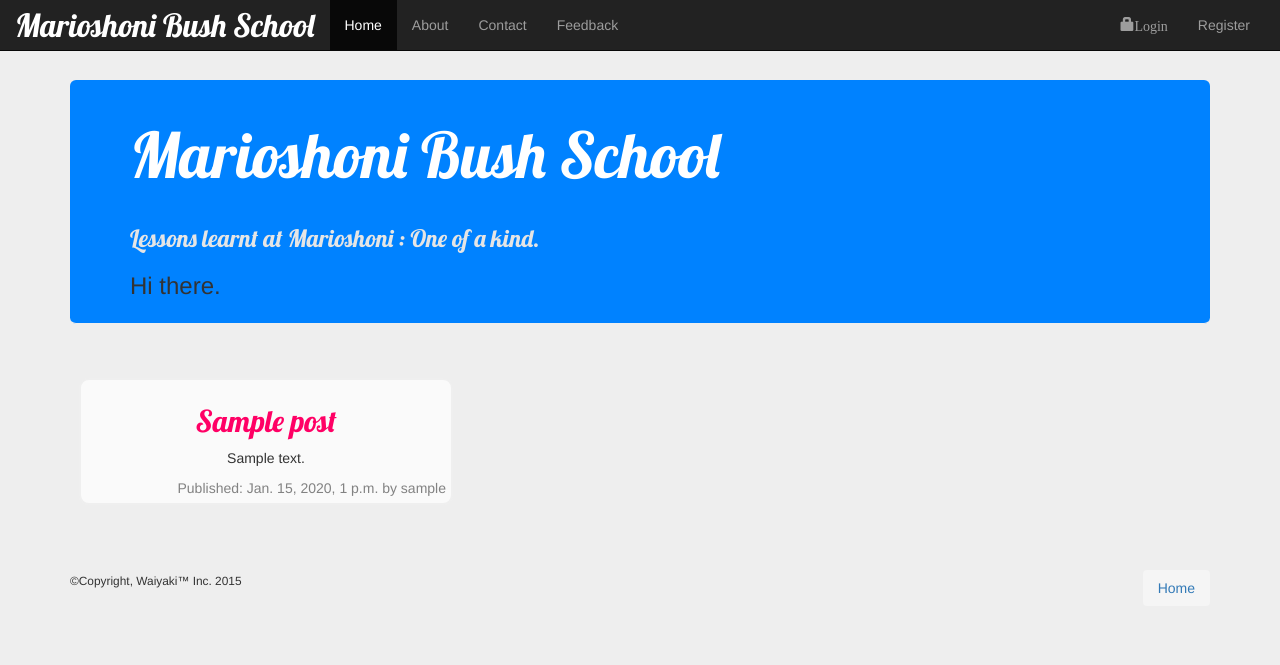
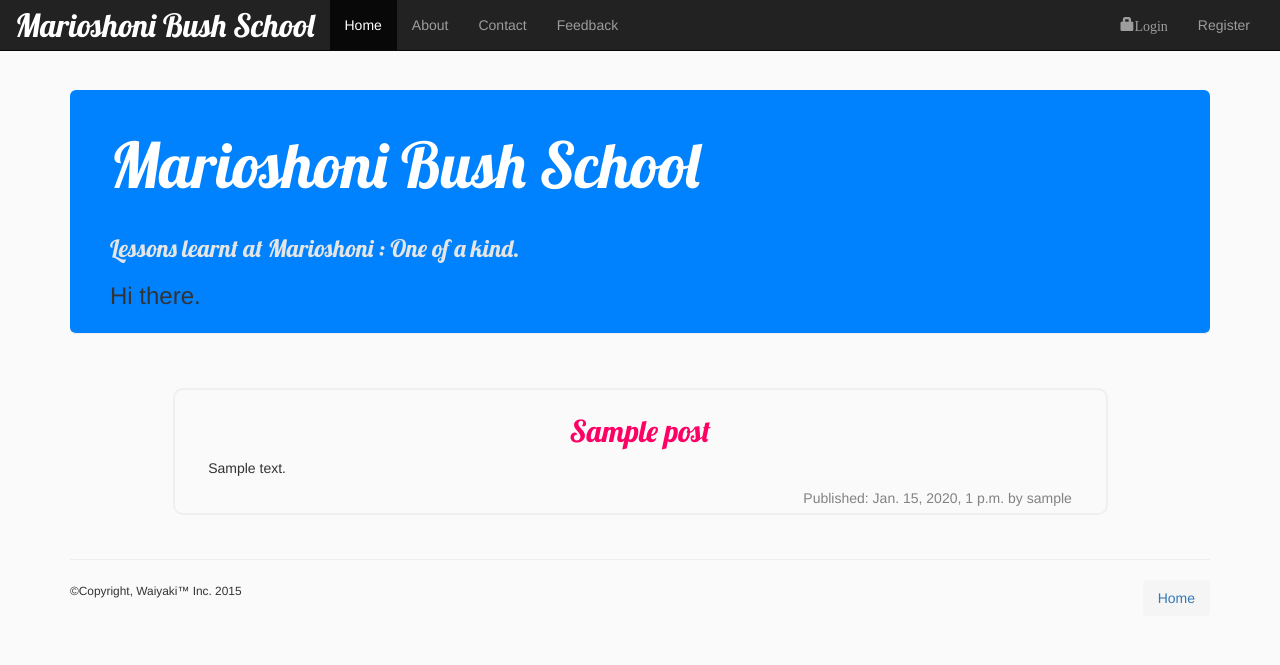
Before and after one commit to Waiyaki/django-girls-tutorial-with-improvements, a Django app: page / in a window 1280 px wide. Shown: the top 665 px of the page. Run offline with Django 3.2, Linux system fonts and the light colour scheme; tables that the repository leaves empty hold one stand-in row (values such as "Sample post"); some libraries are stand-ins or nearby versions.

Commit message:
Minor UI changes.

```diff
--- a/blog/static/blog/css/blog.css
+++ b/blog/static/blog/css/blog.css
@@ -22,7 +22,9 @@
     border: 2px solid #efefef;
     border-radius: 10px;
     padding: 5px 5px;
-    text-align: center;
+    text-align: left;
+    padding-left: 3%;
+    padding-right: 3%;
 }
 
 .post h2 a:visited {
@@ -33,7 +35,7 @@
     color: #FF0065;
 }
 
-.page-header {
+#base-page {
     background-color: #0082FF;
     padding: 20px 20px 20px 40px;
     text-decoration: none;
@@ -83,46 +85,3 @@
     text-align: left;
     padding: 10px;
 }
-
-/* -------------------------------------------------------------------------*/
-/* Sign in css from bootstrap website */
-body {
-  padding-top: 40px;
-  padding-bottom: 40px;
-  background-color: #eee;
-}
-
-.form-signin {
-  max-width: 330px;
-  padding: 15px;
-  margin: 0 auto;
-}
-.form-signin .form-signin-heading,
-.form-signin .checkbox {
-  margin-bottom: 10px;
-}
-.form-signin .checkbox {
-  font-weight: normal;
-}
-.form-signin .form-control {
-  position: relative;
-  height: auto;
-  -webkit-box-sizing: border-box;
-     -moz-box-sizing: border-box;
-          box-sizing: border-box;
-  padding: 10px;
-  font-size: 16px;
-}
-.form-signin .form-control:focus {
-  z-index: 2;
-}
-.form-signin input[type="email"] {
-  margin-bottom: -1px;
-  border-bottom-right-radius: 0;
-  border-bottom-left-radius: 0;
-}
-.form-signin input[type="password"] {
-  margin-bottom: 10px;
-  border-top-left-radius: 0;
-  border-top-right-radius: 0;
-}
--- a/blog/templates/blog/base.html
+++ b/blog/templates/blog/base.html
@@ -53,7 +53,7 @@
         </div><!-- .navbar navbar-inverse -->
 
         <div class="container">
-            <div class="page-header jumbotron">
+            <div class="page-header jumbotron" id="base-page">
                 <h1>
                     <a href="/blog/">Marioshoni Bush School</a>
                     <br><small>Lessons learnt at Marioshoni : One of a kind.</small>
--- a/blog/templates/blog/post_detail.html
+++ b/blog/templates/blog/post_detail.html
@@ -21,7 +21,7 @@
             </ul>
         {% endif %}
 
-        <h1>{{ post.title }}</h1>
+        <h1 class="page-header">{{ post.title }}</h1>
         <p>{{ post.text|linebreaks }}</p>
 
         <div class="date pull-left">
--- a/blog/templates/blog/post_list.html
+++ b/blog/templates/blog/post_list.html
@@ -3,9 +3,14 @@
 {% block content %}
     {% if posts %}
         {% for post in posts %}
-            <div class="col-md-4 col-sm-6 col-xs-12 post">
-                <h2><a href="{% url 'post_detail' post_slug=post.slug %}">{{ post.title }}</a></h2>
-                <p>{{ post.text|linebreaks|truncatechars:400 }}</p>
+            <div class="col-xs-12 col-md-10 col-md-offset-1 post">
+                <h2 class="text-center"><a href="{% url 'post_detail' post_slug=post.slug %}">{{ post.title }}</a></h2>
+                <p>
+                    {{ post.text|linebreaks|truncatechars:2000 }}
+                    {% if post.text|length > 2000 %}
+                        <a href="{% url 'post_detail' post_slug=post.slug %}">Read More &raquo;</a>
+                    {% endif %}
+                </p>
                 <div class="date">Published: {{ post.published_date }} by {{ post.author }}</div>
             </div>
         {% endfor %}
```
Also changed, not shown: blog/templates/registration/registration_form.html (+4 -4 lines).
